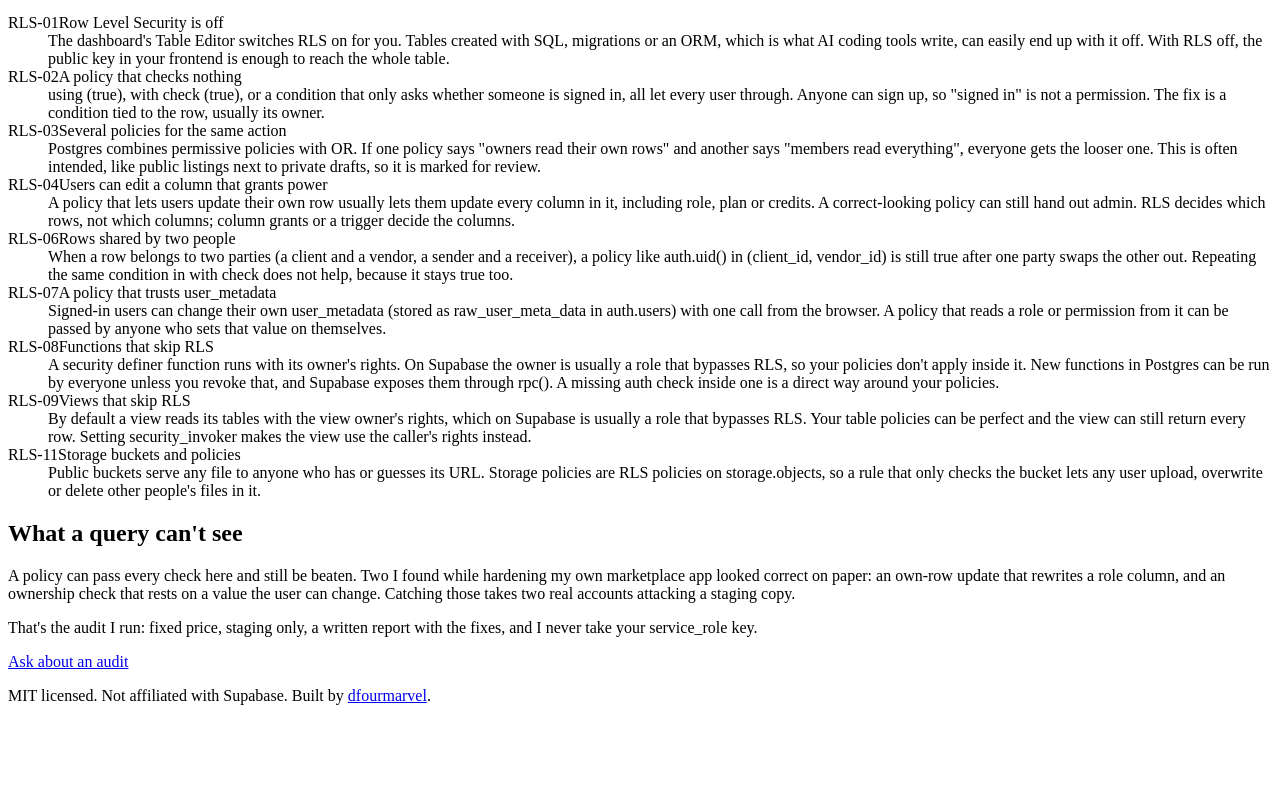
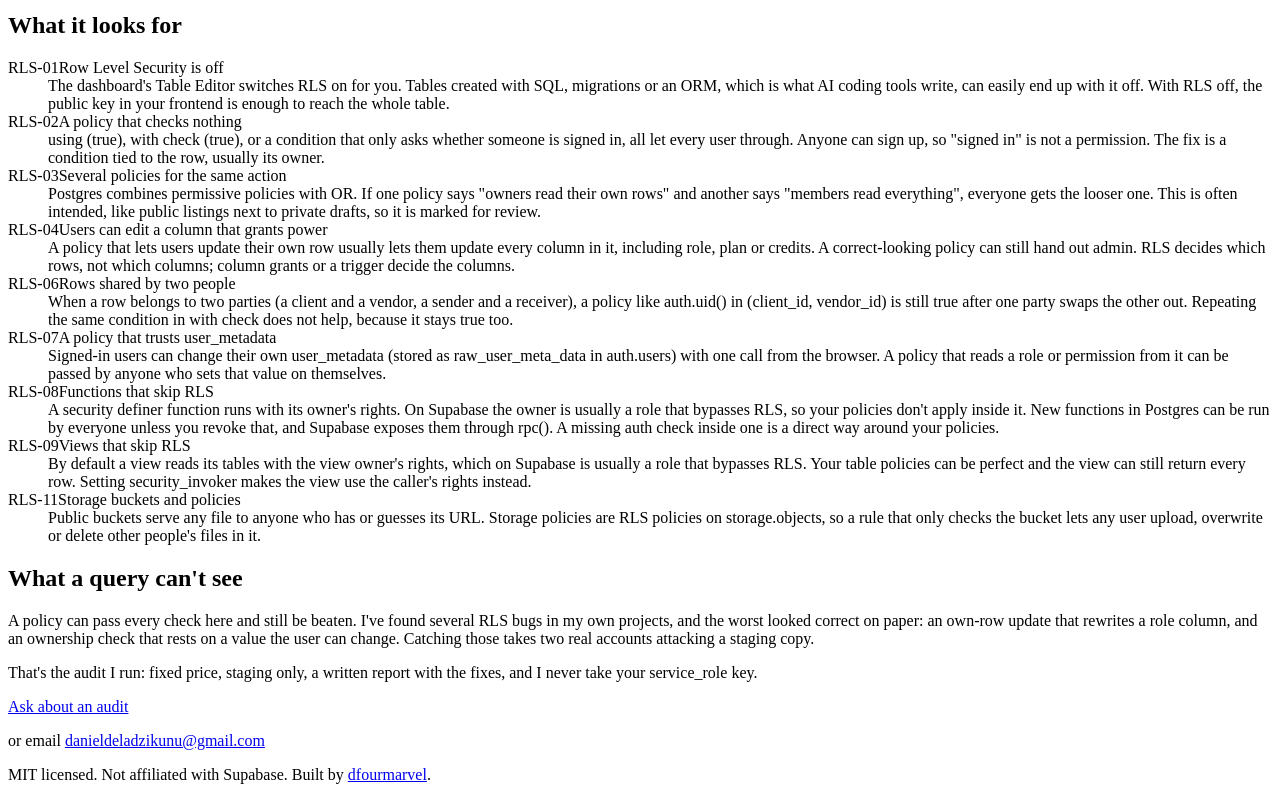
Before and after one commit to dfourmarvel/supabase-rls-selfcheck, a website with bundled scripts: page index.html in a window 1280 px wide. Shown: the part 4358-5158 px from the top of the page. Before the commit the page ends 5079 px from the top, so only its background shows below. Built offline with nearby package versions, Linux system fonts and the light colour scheme; files whose address does not match are found by name.

Commit message:
Contact: LinkedIn and email; audit copy

```diff
--- a/index.html
+++ b/index.html
@@ -102,9 +102,12 @@
     <section class="limits wrap">
       <div class="limits-inner">
         <h2>What a query can't see</h2>
-        <p>A policy can pass every check here and still be beaten. Two I found while hardening my own marketplace app looked correct on paper: an own-row update that rewrites a role column, and an ownership check that rests on a value the user can change. Catching those takes two real accounts attacking a staging copy.</p>
+        <p>A policy can pass every check here and still be beaten. I've found several RLS bugs in my own projects, and the worst looked correct on paper: an own-row update that rewrites a role column, and an ownership check that rests on a value the user can change. Catching those takes two real accounts attacking a staging copy.</p>
         <p>That's the audit I run: fixed price, staging only, a written report with the fixes, and I never take your service_role key.</p>
-        <a class="btn primary" id="contact" href="https://github.com/dfourmarvel">Ask about an audit</a>
+        <div class="actions contact">
+          <a class="btn primary" href="https://www.linkedin.com/in/dfour" rel="noopener">Ask about an audit</a>
+          <p>or email <a href="mailto:danieldeladzikunu@gmail.com?subject=RLS%20audit">danieldeladzikunu@gmail.com</a></p>
+        </div>
       </div>
     </section>
   </main>
--- a/styles.css
+++ b/styles.css
@@ -197,7 +197,8 @@ textarea[aria-invalid="true"] { border-color: var(--critical); }
 }
 @media (min-width: 768px) { .limits-inner { padding: 56px; } }
 .limits-inner p { max-width: 64ch; }
-.limits-inner .btn { margin-top: 8px; }
+.limits-inner .contact { align-items: center; gap: 12px 18px; margin-top: 8px; }
+.limits-inner .contact p { margin: 0; }
 
 .foot { border-top: 1px solid var(--line); padding-block: 24px 40px; color: var(--muted); font-size: 0.9rem; }
 .foot p { margin: 0; }
```
